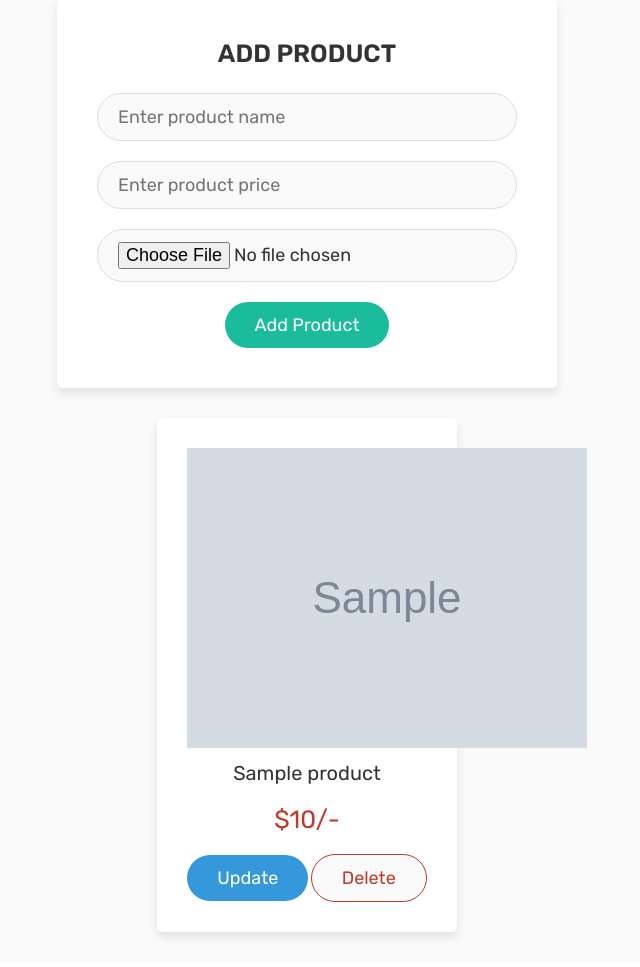
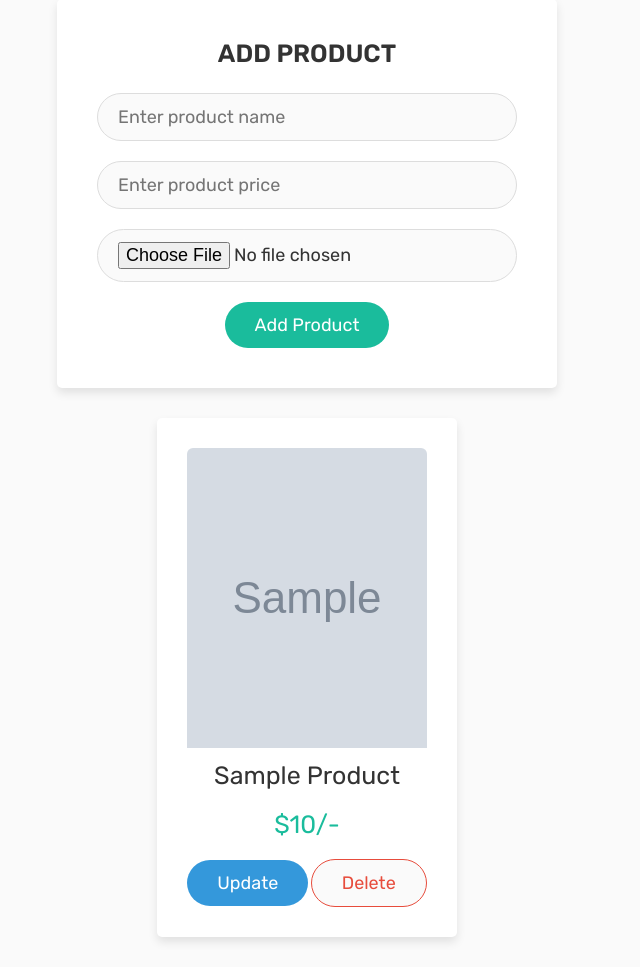
Before and after one commit to NahidHasan131/skin-care, a PHP site: page /admin_products.php in a window 1280 px wide. Shown: the part 171-1138 px from the top of the page, without its empty margins (333-973 px from the left). Before the commit the page ends 1110 px from the top, so only its background shows below. Run offline with PHP 8.4, Linux system fonts and the light colour scheme; the visitor is signed in with stand-in values (Sample User, id 1); tables that the repository leaves empty hold one stand-in row (values such as "Sample post"); grey boxes marked "Sample" are stand-in pictures.

Commit message:
product_admin

```diff
--- a/css/admin_style.css
+++ b/css/admin_style.css
@@ -3,7 +3,7 @@
 
 :root{
    --green-sea:#1abc9c;
-   --red:#c0392b;
+   --red:#e74c3c;
    --blue:#3498db;
    --black:#333;
    --white:#fff;
@@ -58,6 +58,7 @@ section{
    background-color: var(--white);
    color:var(--red);
    font-size: 2rem;
+   border-radius: 3rem;
 }
 
 /* top warning message */
@@ -333,18 +334,21 @@ section{
 
 .show-products .box-container .box img{
    height: 30rem;
+   width: 24rem;
+   border-radius: 6px 6px 0 0;
 }
 
 .show-products .box-container .box .name{
    padding:1rem 0;
-   font-size: 2rem;
+   font-size: 2.5rem;
    color:var(--black);
+   text-transform: capitalize;
 }
 
 .show-products .box-container .box .price{
    padding:1rem 0;
    font-size: 2.5rem;
-   color:var(--red);
+   color:var(--green-sea);
 }
 
 .edit-product-form{
```
Also changed, not shown: uploaded_img/429581381_706311338366114_6983146802880300289_n.jpg (deleted), uploaded_img/history_of_modern_architecture.jpg (added).
